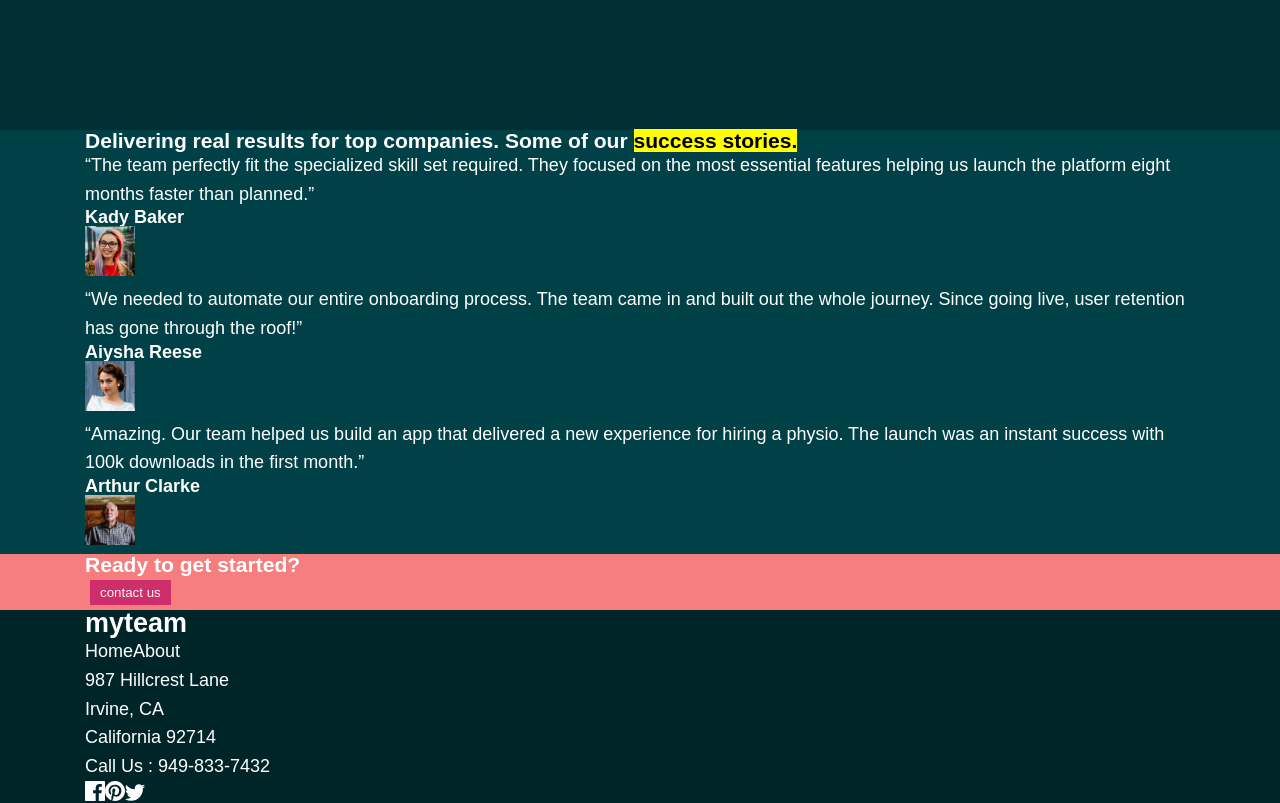
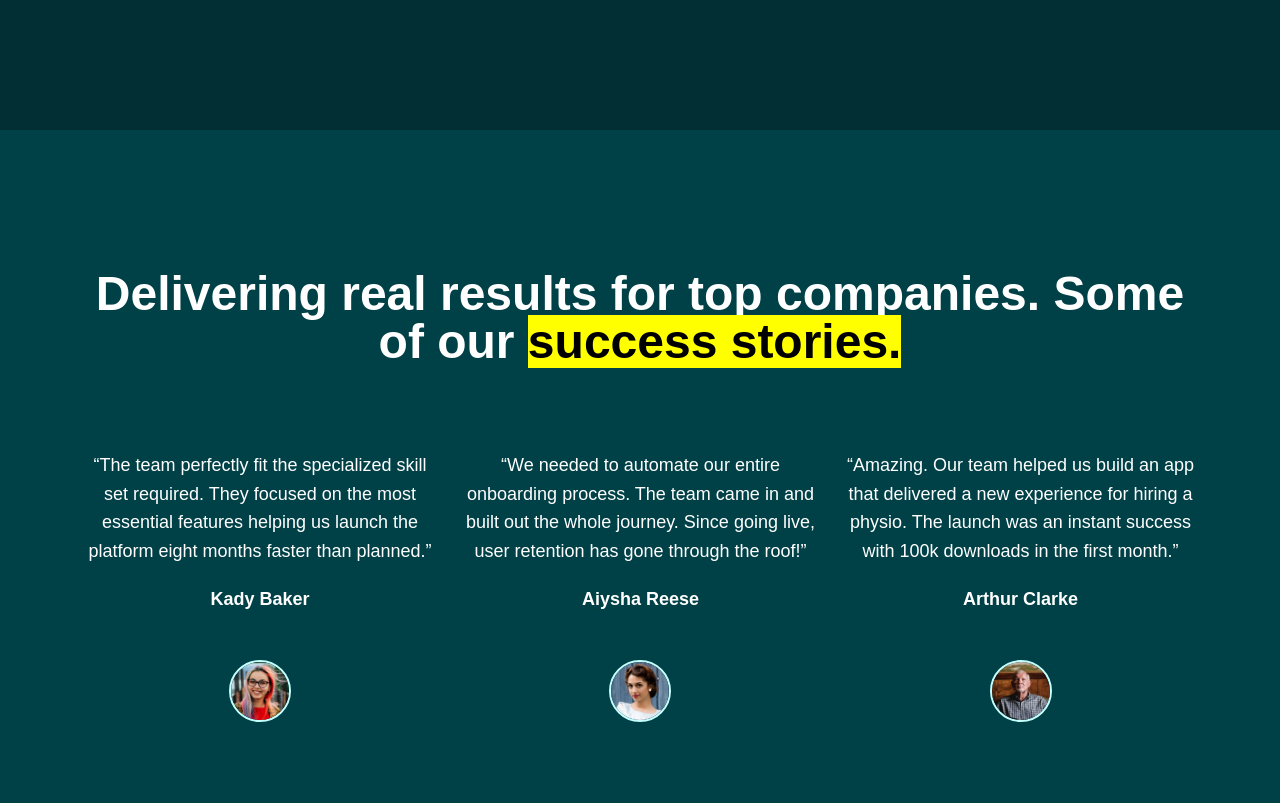
Before and after one commit to MorMarzan/myteam, a React (Vite) app: page / in a window 1280 px wide. Shown: the part 1260-2063 px from the top of the page. Built offline with nearby package versions, Linux system fonts and the light colour scheme; a web font is replaced by a local one.

Commit message:
Add basic testimonials layout

```diff
--- a/src/assets/styles/pages/_home-page.scss
+++ b/src/assets/styles/pages/_home-page.scss
@@ -48,6 +48,34 @@
 
     .testimonials {
         background-color: $clrSecondaryBase;
+        text-align: center;
+        padding-block: 140px;
+
+        h3 {
+            font-size: rem(48px);
+            margin-block-end: 85px;
+        }
+
+        .content {
+            display: grid;
+            grid-auto-flow: column;
+            gap: 30px;
+
+            .testimony {
+                display: grid;
+                justify-items: center;
+                gap: 24px;
+
+                img {
+                    margin-block-start: 28px;
+                    border-radius: 50%;
+                    height: 62px;
+                    width: 62px;
+                    border: 2px solid $clrSecondary3;
+
+                }
+            }
+        }
     }
 
     .call-to-action {
--- a/src/assets/styles/setup/_variables.scss
+++ b/src/assets/styles/setup/_variables.scss
@@ -11,6 +11,8 @@ $clrPrimary1: #014E56;
 $clrPrimary2: #F67E7E;
 $clrPrimary3: #FFFFFF;
 
+
+$clrSecondary3: #C4FFFE;
 $clrSecondary2: #79C8C7;
 $clrSecondary1: #2C6269;
 $clrSecondaryBase: #004047;
--- a/src/pages/HomePage.jsx
+++ b/src/pages/HomePage.jsx
@@ -44,20 +44,22 @@ export function HomePage() {
                 <div className="section-container">
 
                     <h3>Delivering real results for top companies. Some of our <mark>success stories.</mark></h3>
-                    <div>
+                    <div className='content'>
+                        <div className='testimony'>
                             <p> “The team perfectly fit the specialized skill set required. They focused on the most essential features helping us launch the platform eight months faster than planned.”</p>
                             <h4 className='name'>Kady Baker</h4>
-                        <img src={kadyAvatar} alt="kady avatar" style={{ width: '50px' }} />
+                            <img src={kadyAvatar} alt="kady avatar" />
                         </div>
-                    <div>
+                        <div className='testimony'>
                             <p> “We needed to automate our entire onboarding process. The team came in and built out the whole journey. Since going live, user retention has gone through the roof!”</p>
                             <h4 className='name'>Aiysha Reese</h4>
-                        <img src={aiyshaAvatar} alt="kady avatar" style={{ width: '50px' }} />
+                            <img src={aiyshaAvatar} alt="kady avatar" />
                         </div>
-                    <div>
+                        <div className='testimony'>
                             <p>“Amazing. Our team helped us build an app that delivered a new experience for hiring a physio. The launch was an instant success with 100k downloads in the first month.”</p>
                             <h4 className='name'>Arthur Clarke</h4>
-                        <img src={arthurAvatar} alt="kady avatar" style={{ width: '50px' }} />
+                            <img src={arthurAvatar} alt="kady avatar" />
+                        </div>
                     </div>
                 </div>
             </section>
```
Lines whose indentation alone changed are shown as unchanged.
